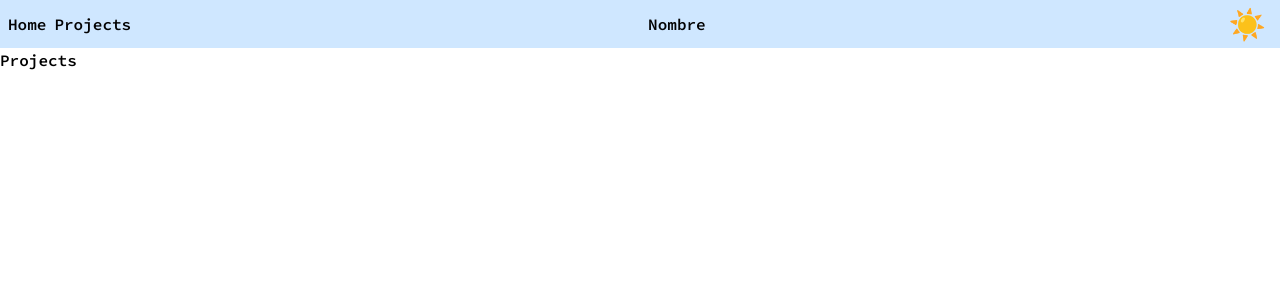
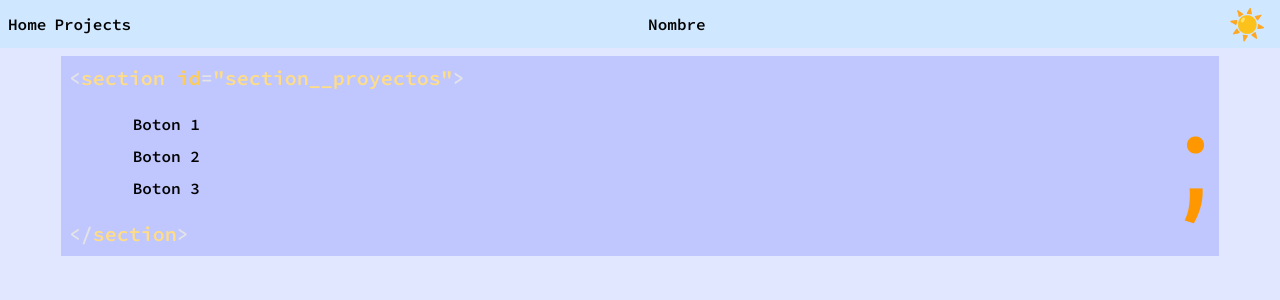
Before and after one commit to nicolasboattini/Portfolio, a React (Vite) app: page /projects in a window 1280 px wide. Shown: the top 300 px of the page. Built offline with nearby package versions, Linux system fonts and the light colour scheme.

Commit message:
Add: Rutas relativas

```diff
--- a/src/App.tsx
+++ b/src/App.tsx
@@ -1,6 +1,7 @@
 import { BrowserRouter, Routes, Route, Navigate } from 'react-router-dom'
 import Home from "./pages/home/Home.tsx";
 import Projects from "./pages/projects/Projects.tsx";
+import Project from "./pages/projects/Project.tsx";
 import Navbar from "./components/navbar/Navbar.tsx";
 import { ThemeProvider } from "./context/ThemeContext.tsx";
 
@@ -15,6 +16,7 @@ function App() {
           <Route path="/" element={<Navigate to="/home" />} />
           <Route path='/home' element={<Home />} />
           <Route path='/projects' element={<Projects />} />
+          <Route path='/projects/:projectId' element={<Project />} />
         </Routes>
       </ThemeProvider>
     </BrowserRouter>
--- /dev/null
+++ b/src/data/dataProjects.ts
@@ -0,0 +1,33 @@
+interface Project {
+  id: string;
+  title: string;
+  description: string;
+  techs: string[];
+  linkGithub : string;
+}
+
+const dataProjects: Project[] = [
+  {
+    id: '1',
+    title: 'Proyecto1',
+    description: 'Proyecto1',
+    techs: ['html', 'css'],
+    linkGithub: '',
+  },
+  {
+    id: '2',
+    title: 'Proyecto2',
+    description: 'Proyecto2',
+    techs: ['html', 'css'],
+    linkGithub: '',
+  },
+  {
+    id: '3',
+    title: 'Proyecto3',
+    description: 'Proyecto3',
+    techs: ['html', 'css'],
+    linkGithub: '',
+  },
+];
+
+export default dataProjects;
--- /dev/null
+++ b/src/pages/projects/Project.tsx
@@ -0,0 +1,19 @@
+import { useParams } from 'react-router-dom';
+import dataProjects from '../../data/dataProjects';
+
+export default function Project() {
+  const { projectId } = useParams();
+
+  const project = dataProjects.find(p => p.id === projectId);
+
+  if (!project) {
+    return <div>Proyecto no encontrado...</div>;
+  }
+
+  return (
+    <div>
+      <h2>{project.title}</h2>
+      <p>{project.description}</p>
+    </div>
+  );
+}
--- a/src/pages/projects/Projects.tsx
+++ b/src/pages/projects/Projects.tsx
@@ -1,6 +1,46 @@
+import { Link } from "react-router-dom";
+export default function Projects() {
 
-export default function Projects() {
   return (
-    <div>Projects</div>
+    <section className="w-full min-h-screen flex flex-col items-center p-2 gap-3
+    bg-LIGHT-BG-P dark:bg-DARK-BG-P dark:text-D-T-P text-L-T-P">
+      <article className="w-full sm:w-11/12 p-2 bg-LIGHT-BG-P-dark dark:bg-DARK-BG-P-dark">
+        <p className="text-sm sm:text-xl text-L-T-S">
+          {`<`}
+          <span className="text-LIGHT-D-P dark:text-DARK-D-P-light">section</span>
+          {' '}
+          <span className="text-LIGHT-D-P-dark dark:text-DARK-D-P">id</span>
+          =
+          <span className="text-LIGHT-D-P dark:text-DARK-D-P-light">"section__proyectos"</span>
+          {`>`}
+        </p>
+
+        <div className="flex w-full">
+          <section className="w-full flex flex-col gap-3 py-5 pl-[5vw]">
+            <section className="
+            w-full
+            flex flex-col justify-center items-center
+            sm:flex-row sm:justify-start gap-[5vw]"
+            >
+              <article className="flex flex-col gap-2">
+                <Link to='/projects/1'>Boton 1</Link>
+                <Link to='/projects/2'>Boton 2</Link>
+                <Link to='/projects/3'>Boton 3</Link>
+              </article>
+            </section>
+          </section>
+
+          <section className="min-h-full w-auto my-auto">
+            <p className="inline-block text-8xl sm:text-9xl font-ubuntu font-normal text-DARK-D-P">;</p>
+          </section>
+        </div>
+
+        <p className="text-sm sm:text-xl text-L-T-S">
+          {`</`}
+          <span className="text-LIGHT-D-P dark:text-DARK-D-P-light">section</span>
+          {`>`}
+        </p>
+      </article>
+    </section>
   )
 }
```
